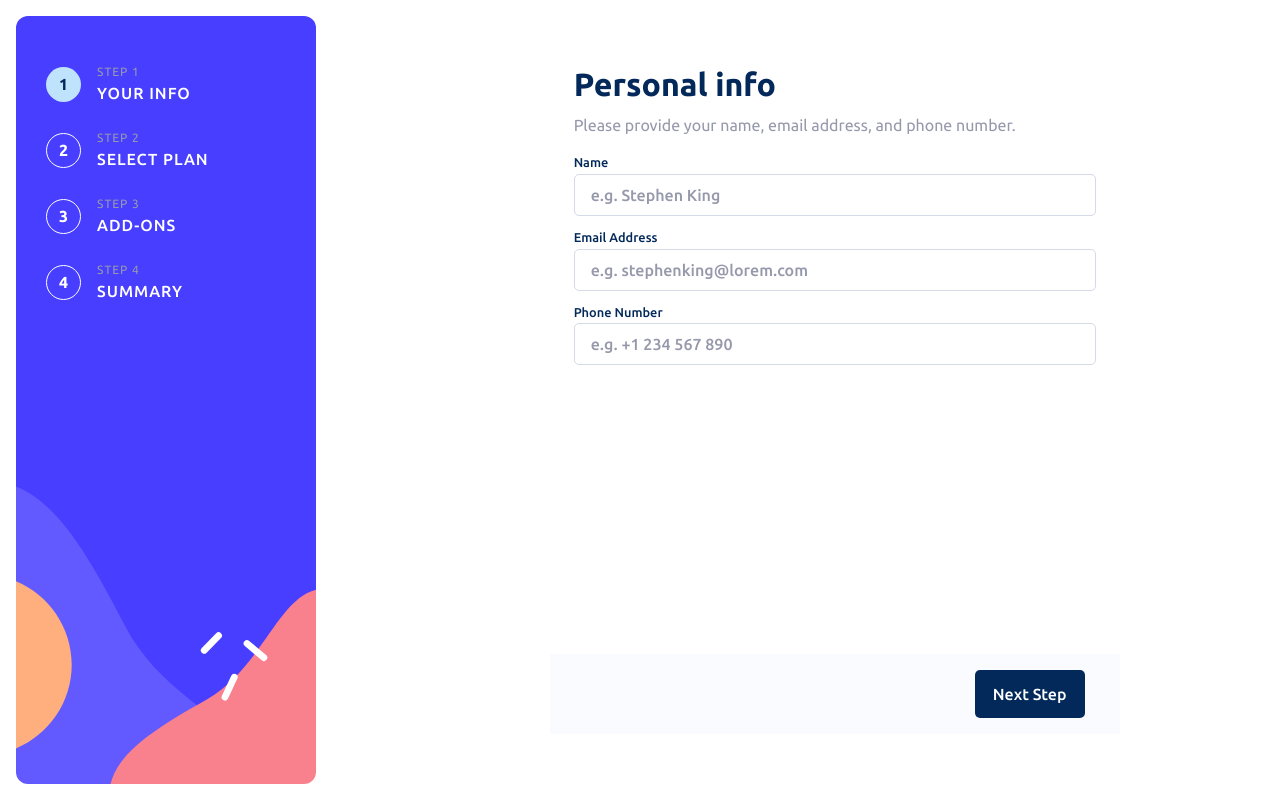
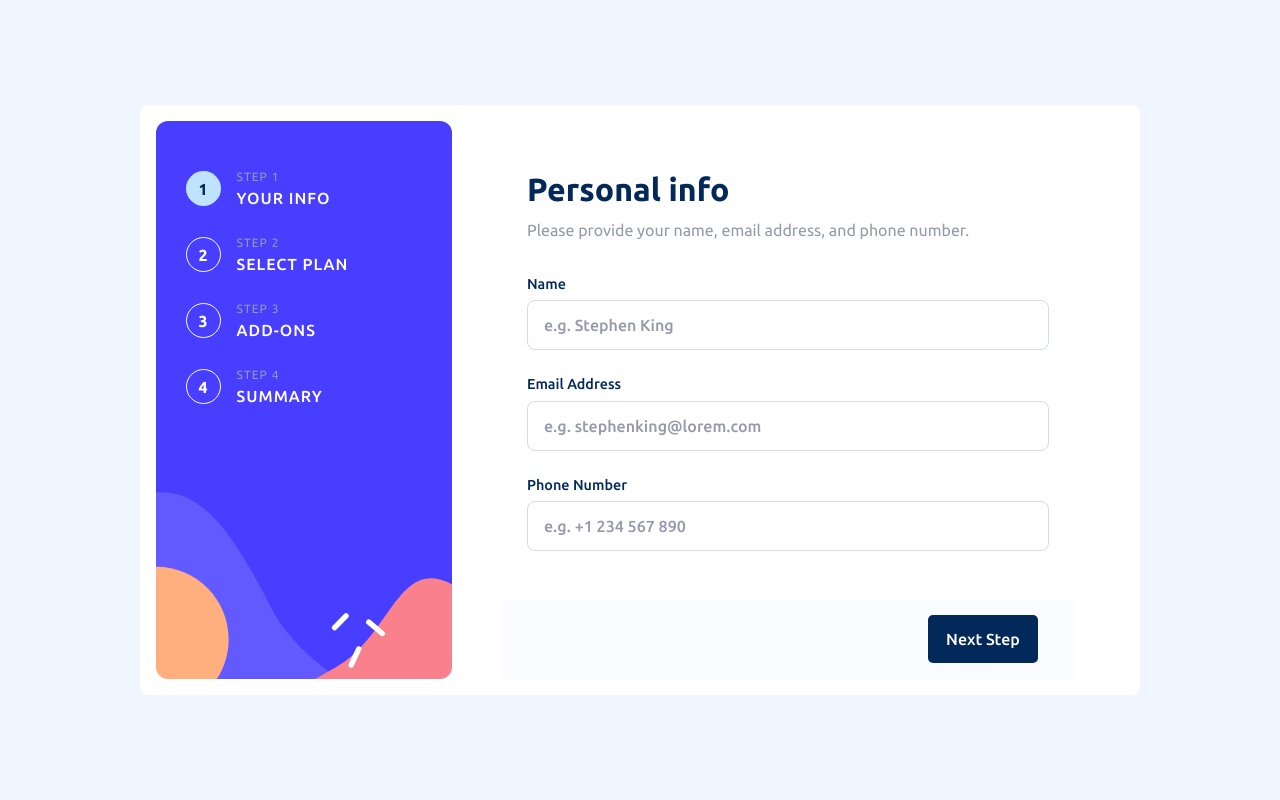
Before and after one commit to sodiqsanusi/multi-step-form, a Next.js app: page / in a window 1280 px wide. Built offline with nearby package versions, Linux system fonts and the light colour scheme.

Commit message:
Finally made the obvious changes to the large screen view, lol

```diff
--- a/components/container/container.module.css
+++ b/components/container/container.module.css
@@ -32,5 +32,7 @@
   .container h1{
     font-size: 2rem;
     line-height: 1.2;
+  }.container h2{
+    margin-bottom: 2em;
   }
 }
--- a/components/layout/layout.module.css
+++ b/components/layout/layout.module.css
@@ -8,8 +8,10 @@
 
 @media(min-width: 700px){
   .container{
+    width: 100%;
     display: grid;
-    height: 100%;
+    min-height: initial;
+    border-radius: 8px;
     padding: 1em;
     grid-template-areas: "sidebar form form"
                          "sidebar form form"
--- a/components/stageProgress/stageProgress.module.css
+++ b/components/stageProgress/stageProgress.module.css
@@ -42,6 +42,7 @@
     background-image: url('../../public/images/bg-sidebar-desktop.svg');
     max-width: 300px;
     min-width: 205px;
+    min-height: 500px;
   }
   .progressList{
     flex-direction: column;
--- a/styles/globals.css
+++ b/styles/globals.css
@@ -43,3 +43,17 @@ p, h1, h2, h3, h4, h5, h6 {
   color: var(--marineBlue);
   border: none;
 }
+
+@media(min-width: 700px){
+  #root, #__next{
+    background-color: var(--magnolia);
+    min-height: 100vh;
+    display: flex;
+    justify-content: center;
+    align-items: center;
+  }
+  #root > div, #__next > div{
+    width: 90%;
+    max-width: 1000px;
+  }
+}
--- a/styles/index.module.css
+++ b/styles/index.module.css
@@ -23,3 +23,16 @@
 }.container input:hover, .container input:focus{
   border-color: var(--marineBlue);
 }
+
+@media(min-width: 700px){
+  .container{
+    row-gap: .3em;
+    margin-bottom: 1.5em;
+  }.container label{
+    font-size: .9rem;
+  }.container input{
+    padding: 0.75em 1em;
+    padding-right: 0%;
+    border-radius: 8px;
+  }
+}
```
